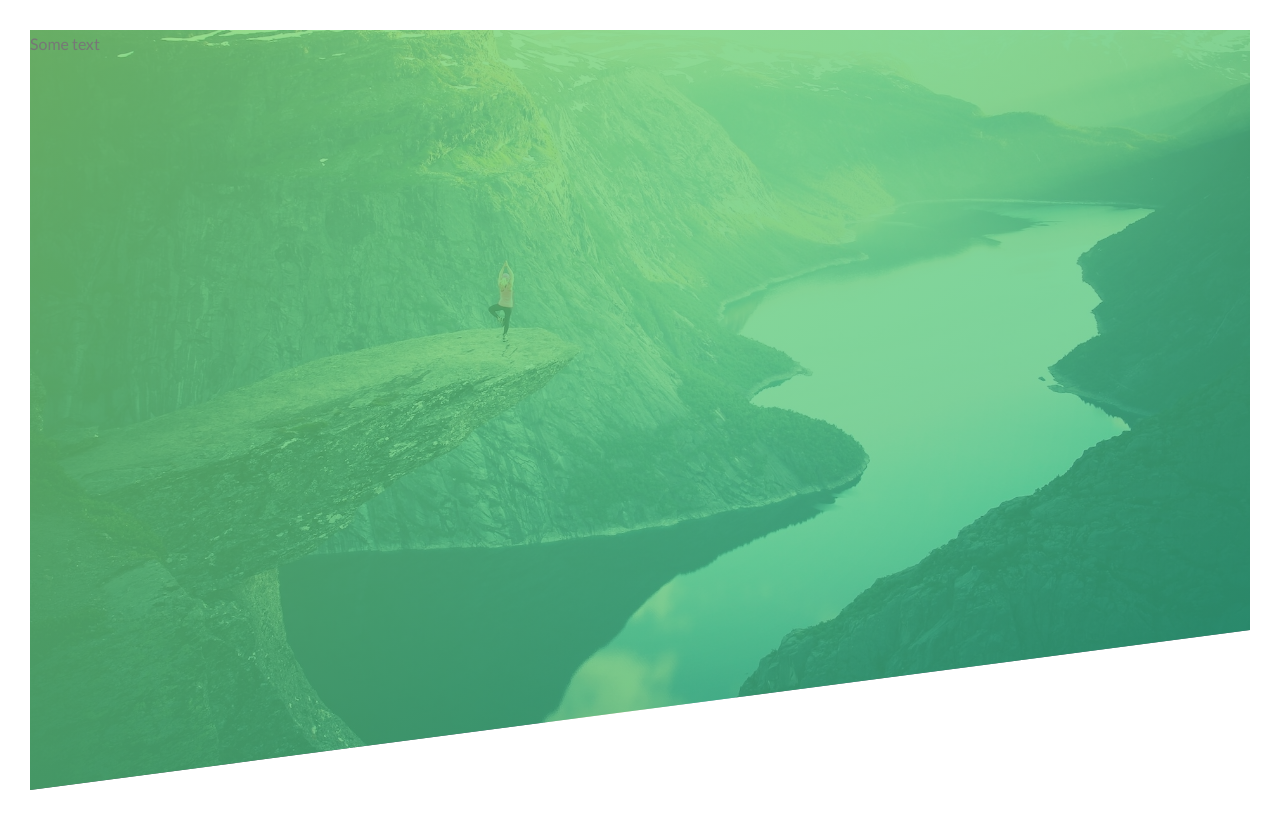
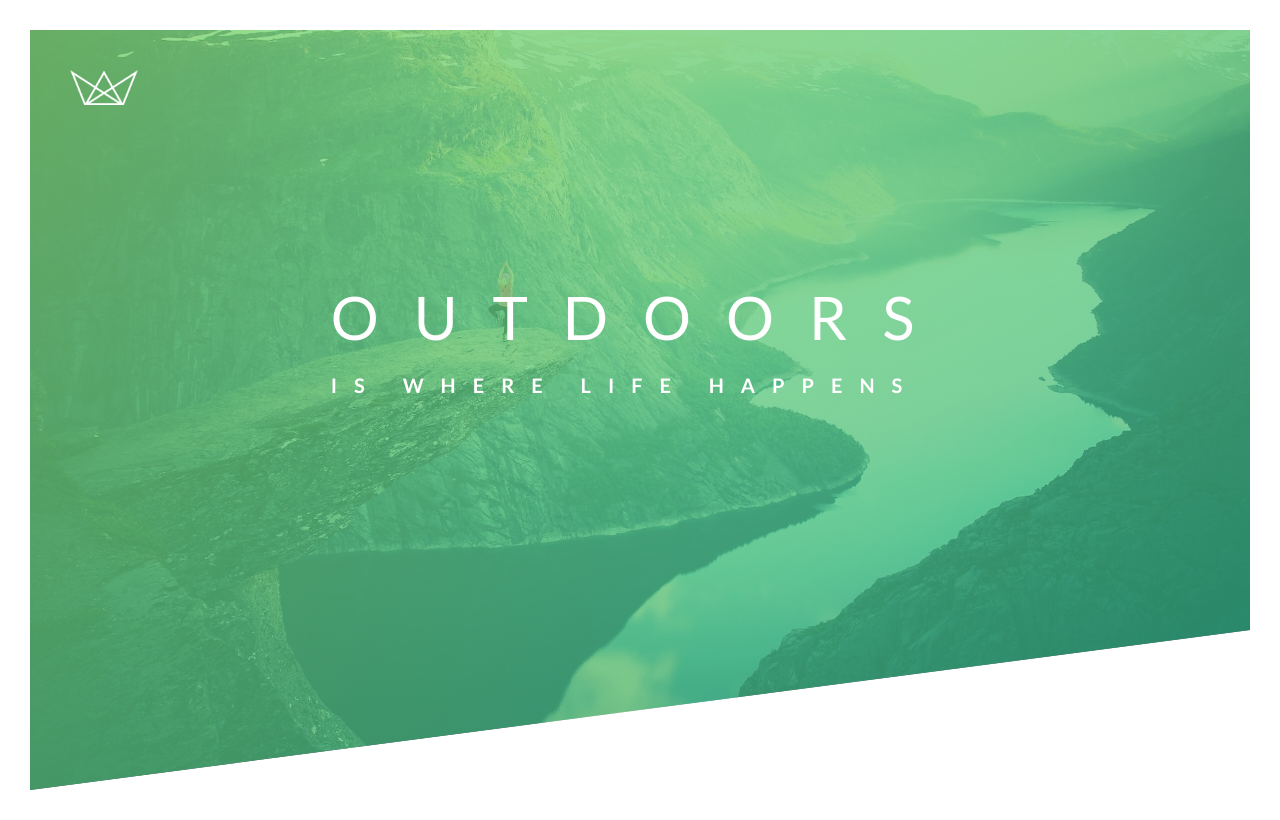
Before and after one commit to RohitV5/Advanced-CSS-SASS, a plain HTML site: page index.html in a window 1280 px wide. Drawn offline with Linux system fonts and the light colour scheme.

Commit message:
arranging header content in middle, cool stuff!

```diff
--- a/css/style.css
+++ b/css/style.css
@@ -34,10 +34,61 @@ body {
 ("auto", "cover" and "contain"), the one-value syntax (sets the width of the image (height becomes "auto"),
 the two-value syntax (first value: width of the image, second value: height), and the multiple background syntax
 (separated with comma). */
-.header{
+.header {
   height: 95vh;
-  background-image:linear-gradient(to right bottom,#7ed56fc7,#28b485b0), url(../img/hero.jpg);
+  background-image: linear-gradient(to right bottom, #7ed56fc7, #28b485b0), url(../img/hero.jpg);
   background-size: cover;
   background-position: top;
-  clip-path:polygon(0 0, 100% 0, 100% 75vh, 0 100%)
+  position: relative;
+  clip-path: polygon(0 0, 100% 0, 100% 75vh, 0 100%)
 }
+
+
+
+/* parent header should be referenced to calculate top and left, so parent should be set as position: relative */
+.logo-box {
+  position: absolute;
+  top: 40px;
+  left: 40px;
+}
+
+
+.logo {
+  height: 35px;
+}
+
+
+.heading-primary {
+  color: #fff;
+  text-transform: uppercase;
+}
+
+/* block elements acquire entire width and give a line break so we use that for arranging header at center */
+.heading-primary-main {
+  display: block;
+  font-size: 60px;
+  font-weight: 400;
+  letter-spacing: 35px;
+
+}
+
+
+.heading-primary-sub {
+  display: block;
+  font-size: 20px;
+  font-weight: 700;
+  letter-spacing: 17px;
+}
+
+
+/* Best way to algin a div horiz and vert inside another div */
+/* position is absolute in relation to parent element, parent should have position:relative for this to work */
+
+/* NOTE:: You should also note that, if an absolutely positioned element is not a descendant of a positioned
+(be it absolute, fixed, relative or sticky) element then its positions are set relative to the viewport. */
+.text-box {
+  position: absolute;
+  top: 40%;
+  left: 50%;
+  transform: translate(-50%, -50%);
+}
--- a/index.html
+++ b/index.html
@@ -17,7 +17,16 @@
 
 <body>
     <header class="header">
-        Some text
+        <div class="logo-box">
+            <img src="img/logo-white.png" alt="Logo" class="logo">
+        </div>
+        <div class="text-box">
+            <h1 class="heading-primary">
+                <span class="heading-primary-main">Outdoors</span>
+                <span class="heading-primary-sub">is where life happens</span>
+            </h1>
+        </div>
+
     </header>
 
 </body>
```
